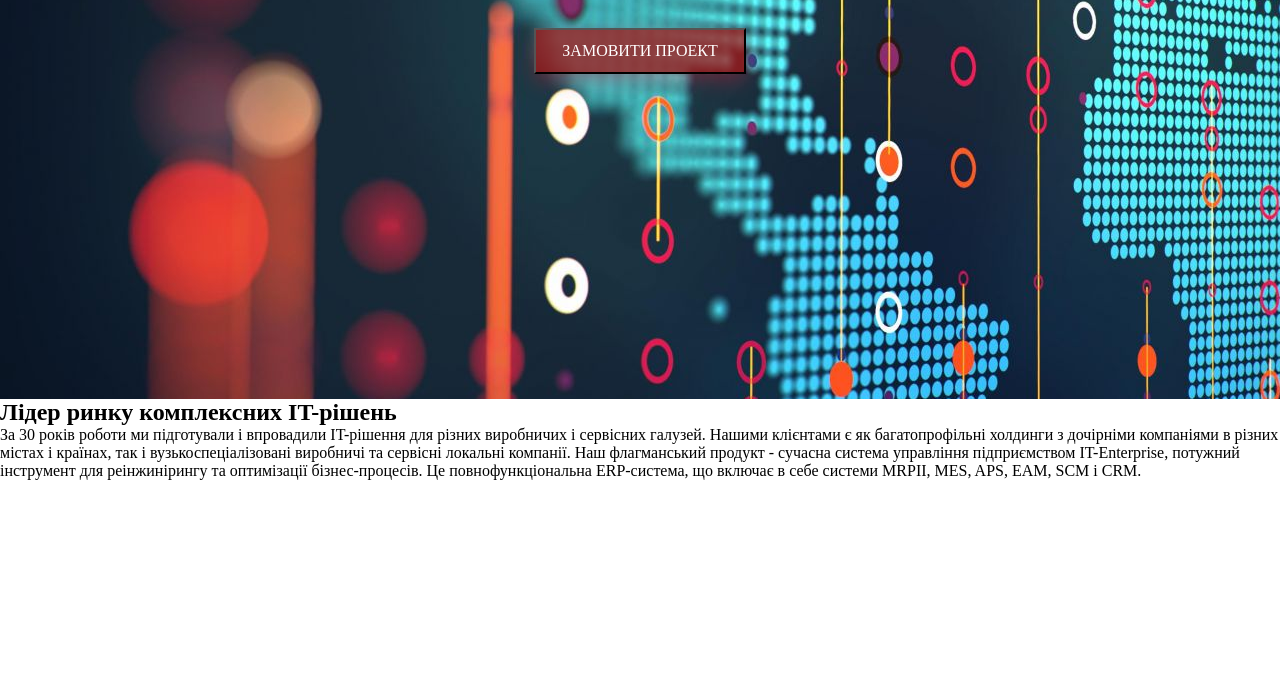
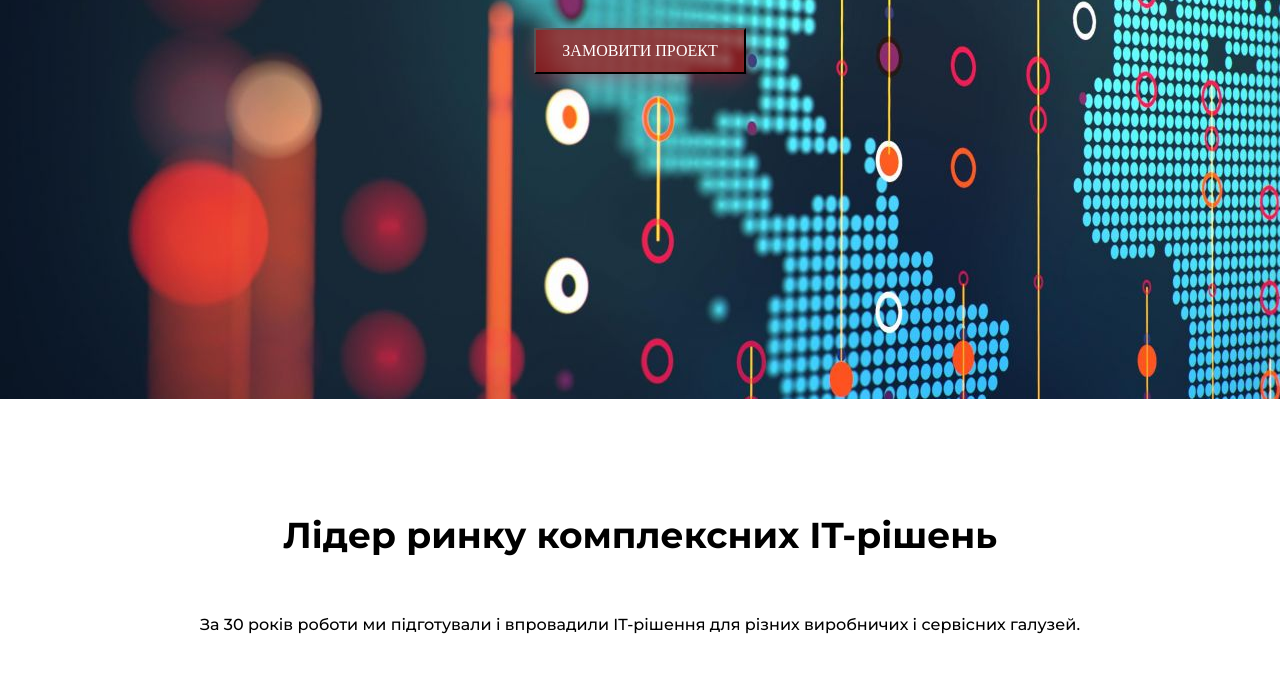
Before and after one commit to AlinaPedash/marcho, a website: page app/index.html in a window 1280 px wide. Shown: the part 501-1174 px from the top of the page. Before the commit the page ends 981 px from the top, so only its background shows below. Drawn offline with nearby package versions, Linux system fonts and the light colour scheme; files that its build step writes are made by us from their sources.

Commit message:
added two section

```diff
--- a/app/index.html
+++ b/app/index.html
@@ -54,7 +54,8 @@
       IT-рішень
       </h2>
           <p class="achievements__text">
-      За 30 років роботи ми підготували і впровадили IT-рішення для різних виробничих і сервісних галузей. Нашими клієнтами є як багатопрофільні холдинги з дочірніми компаніями в різних містах і країнах, так і вузькоспеціалізовані виробничі та сервісні локальні компанії. Наш флагманський продукт - сучасна система управління підприємством IT-Enterprise, потужний інструмент для реінжинірингу та оптимізації бізнес-процесів. Це повнофункціональна ERP-система, що включає в себе системи MRPII, MES, APS, EAM, SCM і CRM.
+      За 30 років роботи ми підготували і впровадили IT-рішення для різних виробничих і сервісних галузей.
+
       </p>
         </div>
       </div>
--- a/app/scss/style.scss
+++ b/app/scss/style.scss
@@ -65,4 +65,23 @@ display: flex;
   }
 }
 
+.achievements{
+  &__block{
+    font-family: 'Montserrat', sans-serif;
+    font-weight: 500;
+    margin-top: 110px;
+    text-align: center;
+  }
+  &__title{
+    font-size: 36px;
+    margin-bottom: 50px;
+    line-height: 53px;
+  }
+  &__text{
+    font-size: 16px;
+    line-height: 26px;
+    margin-bottom: 70px;
+  }
+}
+
 @import 'media';
```
Also changed, not shown: app/images/note.png (added).
